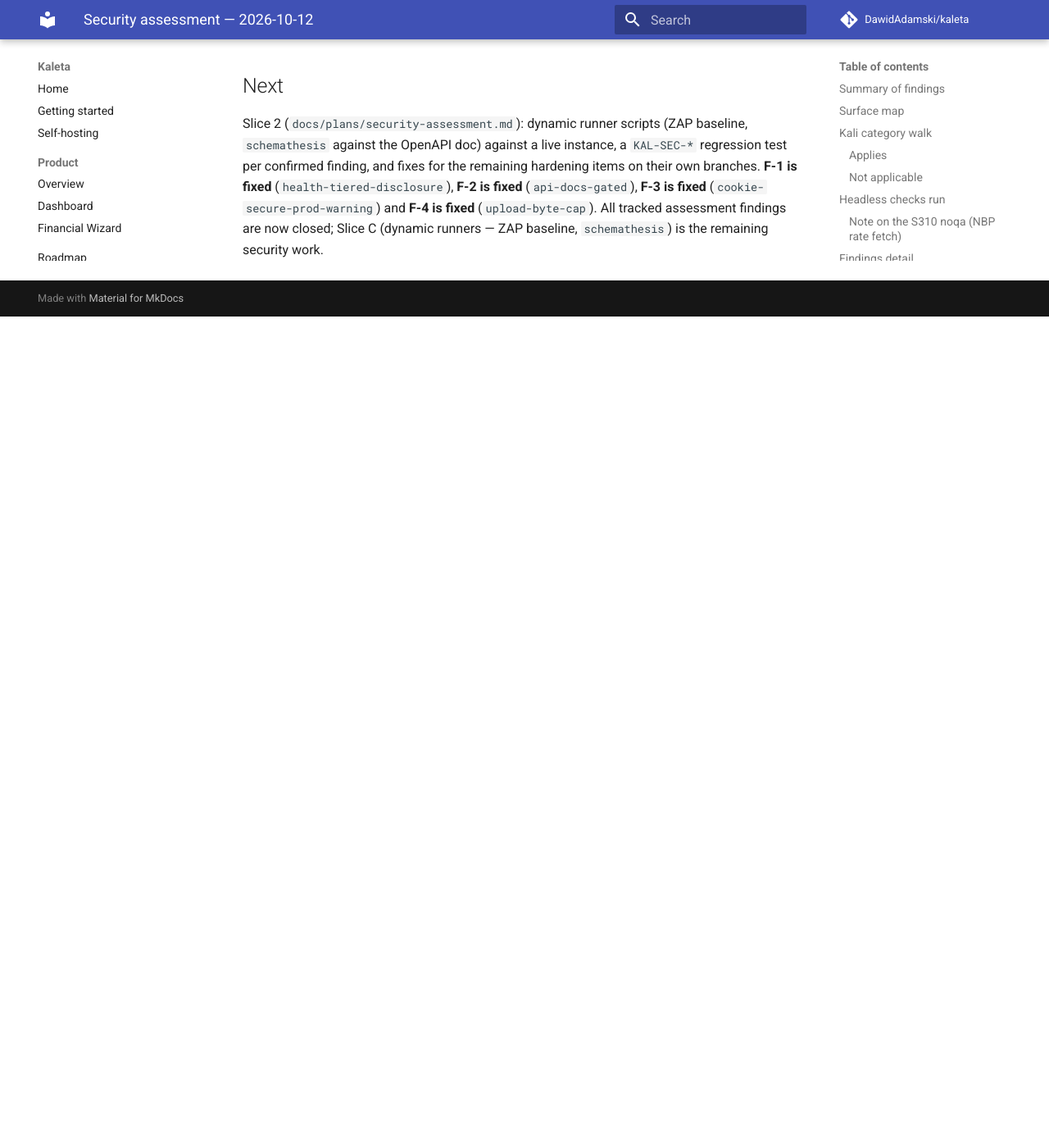
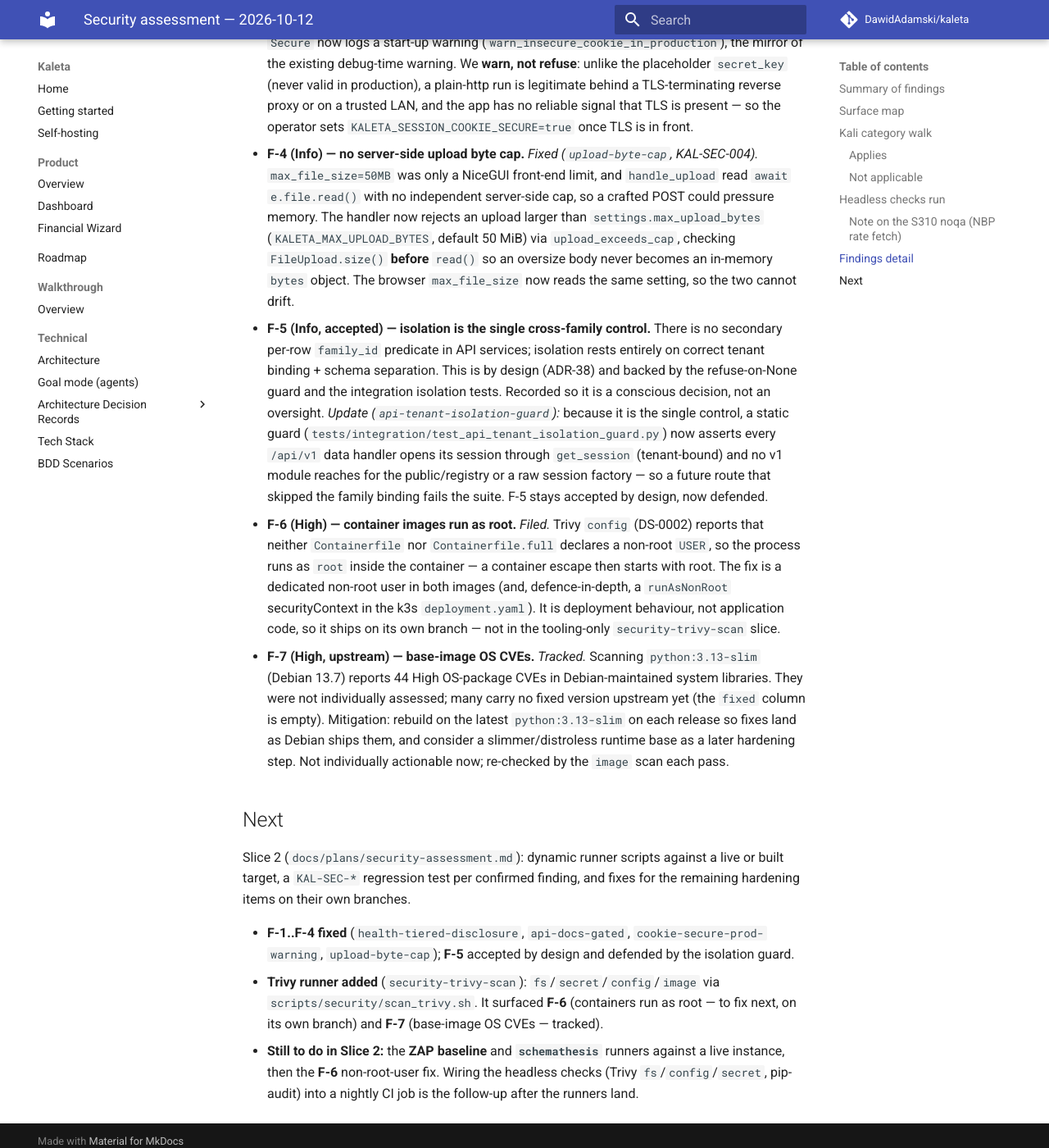
Before and after one commit to DawidAdamski/kaleta, an MkDocs documentation site: the page built from docs/security/assessment-2026-10-12.md, in a window 1280 px wide and 1400 px high, scrolled down 5311 px. Shown: the whole window at 82% size. Built offline with MkDocs 1.6.1 and Material for MkDocs 9.7.7, drawn with Linux system fonts in a browser that asks for light colours; comment, search, counter and statistics services are not loaded; before the commit the page ends 5697 px from its top, so only the background shows below that; some of the changed text lies outside the part shown.

Commit message:
feat(security): add Trivy scanner (fs/config/secret/image) to the toolbox
pip-audit only sees Python package advisories. Trivy closes the gaps:
a filesystem vuln scan (reads uv.lock, a second opinion), IaC/Containerfile
misconfig, a committed-secret scan, and container-image OS CVEs.

scripts/security/scan_trivy.sh runs each mode via a local trivy binary when
present, else the official container image (docker/podman). Version pinned
(0.76.0) and the HIGH,CRITICAL gate are env-overridable; the filesystem walk
skips installed venvs and the .claude worktrees so it reports the dependency
source, not what a throwaway env synced.

First run (triaged into docs/security/assessment-2026-10-12.md):
- fs clean (agrees with pip-audit), secret clean.
- config: F-6 (High) — Containerfile + Containerfile.full run as root
  (DS-0002); filed for its own branch.
- image python:3.13-slim: F-7 (High, upstream) — 44 Debian OS CVEs; tracked.

Tooling only: the F-6 fix and the nightly-CI wiring are filed in chores.md,
not done here.

Co-Authored-By: Claude Opus 4.8 <noreply@anthropic.com>

```diff
--- a/docs/security/assessment-2026-10-12.md
+++ b/docs/security/assessment-2026-10-12.md
@@ -16,8 +16,11 @@ Code citations are `file:line` at the reviewed commit.
 
 ## Summary of findings
 
-No High or Critical findings. The isolation and auth design is sound; the open
-items are information-disclosure and hardening defaults, all Low/Info.
+The isolation and auth design is sound. The application-level items (F-1..F-4)
+were all information-disclosure / hardening defaults, now fixed. The dynamic
+Slice-2 pass (Trivy) then added two infrastructure findings: the container
+images run as root (F-6, High — fixable) and the base image carries Debian OS
+CVEs (F-7, tracked — mostly no fix available upstream).
 
 | # | Severity | Finding | Status |
 |---|---|---|---|
@@ -26,6 +29,8 @@ items are information-disclosure and hardening defaults, all Low/Info.
 | F-3 | Low | Session cookie not `Secure` by default; no production warning when left off | **Fixed** (`cookie-secure-prod-warning`, KAL-SEC-003) |
 | F-4 | Info | Import handler reads uploaded bytes with no independent server-side size cap (front-end limit only) | **Fixed** (`upload-byte-cap`, KAL-SEC-004) |
 | F-5 | Info | Tenant schema isolation is the single control for cross-family reads (no secondary per-row predicate) | Accepted by design |
+| F-6 | High | `Containerfile` / `Containerfile.full` define no non-root `USER`, so the app runs as root in-container (Trivy DS-0002) | Filed — fix on its own branch |
+| F-7 | High (upstream) | Base image `python:3.13-slim` (Debian 13) carries 44 High OS-package CVEs (Trivy image scan) | Tracked — mostly no upstream fix; rebuild-on-latest mitigation |
 
 ## Surface map
 
@@ -110,6 +115,20 @@ Each category is marked **applies** (with the concrete check and result) or
   **clean**. Five `# noqa: S…`, each with an explanatory comment:
   three `S105` on non-password constants, two `S310` on `urllib.urlopen` in the
   NBP rate fetch where the URL is an https constant (see note below).
+- **Trivy** — `./scripts/security/scan_trivy.sh` (Slice 2), pinned `0.76.0`,
+  gate `HIGH,CRITICAL`:
+  - `fs` (reads `uv.lock`): **clean** — a second opinion that agrees with
+    pip-audit. The walk skips installed virtualenvs and the `.claude`
+    worktrees, so it reports the dependency *source*, not what a throwaway env
+    happens to have synced.
+  - `secret`: **clean** — no committed secret at or above the gate.
+  - `config` (IaC / Containerfile misconfig): **F-6** — both `Containerfile`
+    and `Containerfile.full` fail `DS-0002` (no non-root `USER`). The
+    `deploy/k3s` Helm chart is not rendered (its `secretKey` default is empty
+    by design — the app refuses the insecure default), so Trivy skips it; a
+    full chart scan needs `--helm-set`.
+  - `image python:3.13-slim`: **F-7** — 44 High OS-package CVEs in the Debian
+    13 base (plus a few in base Python tooling). Recorded below.
 
 ### Note on the S310 noqa (NBP rate fetch)
 
@@ -175,14 +194,37 @@ allowlist. No action now.
   (tenant-bound) and no v1 module reaches for the public/registry or a raw
   session factory — so a future route that skipped the family binding fails the
   suite. F-5 stays accepted by design, now defended.
+- **F-6 (High) — container images run as root.** *Filed.* Trivy `config`
+  (DS-0002) reports that neither `Containerfile` nor `Containerfile.full`
+  declares a non-root `USER`, so the process runs as `root` inside the
+  container — a container escape then starts with root. The fix is a dedicated
+  non-root user in both images (and, defence-in-depth, a `runAsNonRoot`
+  securityContext in the k3s `deployment.yaml`). It is deployment behaviour,
+  not application code, so it ships on its own branch — not in the
+  tooling-only `security-trivy-scan` slice.
+- **F-7 (High, upstream) — base-image OS CVEs.** *Tracked.* Scanning
+  `python:3.13-slim` (Debian 13.7) reports 44 High OS-package CVEs in
+  Debian-maintained system libraries. They were not individually assessed;
+  many carry no fixed version upstream yet (the `fixed` column is empty).
+  Mitigation: rebuild on the latest `python:3.13-slim` on each release so fixes
+  land as Debian ships them, and consider a slimmer/distroless runtime base as
+  a later hardening step. Not individually actionable now; re-checked by the
+  `image` scan each pass.
 
 ## Next
 
-Slice 2 (`docs/plans/security-assessment.md`): dynamic runner scripts (ZAP
-baseline, `schemathesis` against the OpenAPI doc) against a live instance, a
-`KAL-SEC-*` regression test per confirmed finding, and fixes for the remaining
-hardening items on their own branches. **F-1 is fixed** (`health-tiered-disclosure`),
-**F-2 is fixed** (`api-docs-gated`), **F-3 is fixed**
-(`cookie-secure-prod-warning`) and **F-4 is fixed** (`upload-byte-cap`). All
-tracked assessment findings are now closed; Slice C (dynamic runners — ZAP
-baseline, `schemathesis`) is the remaining security work.
+Slice 2 (`docs/plans/security-assessment.md`): dynamic runner scripts against a
+live or built target, a `KAL-SEC-*` regression test per confirmed finding, and
+fixes for the remaining hardening items on their own branches.
+
+- **F-1..F-4 fixed** (`health-tiered-disclosure`, `api-docs-gated`,
+  `cookie-secure-prod-warning`, `upload-byte-cap`); **F-5** accepted by design
+  and defended by the isolation guard.
+- **Trivy runner added** (`security-trivy-scan`): `fs`/`secret`/`config`/`image`
+  via `scripts/security/scan_trivy.sh`. It surfaced **F-6** (containers run as
+  root — to fix next, on its own branch) and **F-7** (base-image OS CVEs —
+  tracked).
+- **Still to do in Slice 2:** the **ZAP baseline** and **`schemathesis`**
+  runners against a live instance, then the **F-6** non-root-user fix. Wiring
+  the headless checks (Trivy `fs`/`config`/`secret`, pip-audit) into a nightly
+  CI job is the follow-up after the runners land.
```
Also changed, not shown: docs/plans/chores.md (+14 -0 lines), docs/plans/security-assessment.md (+9 -0 lines), docs/plans/security-trivy-scan.md (added, +98 -0 lines), docs/security/README.md (+10 -3 lines), 1 other file.
